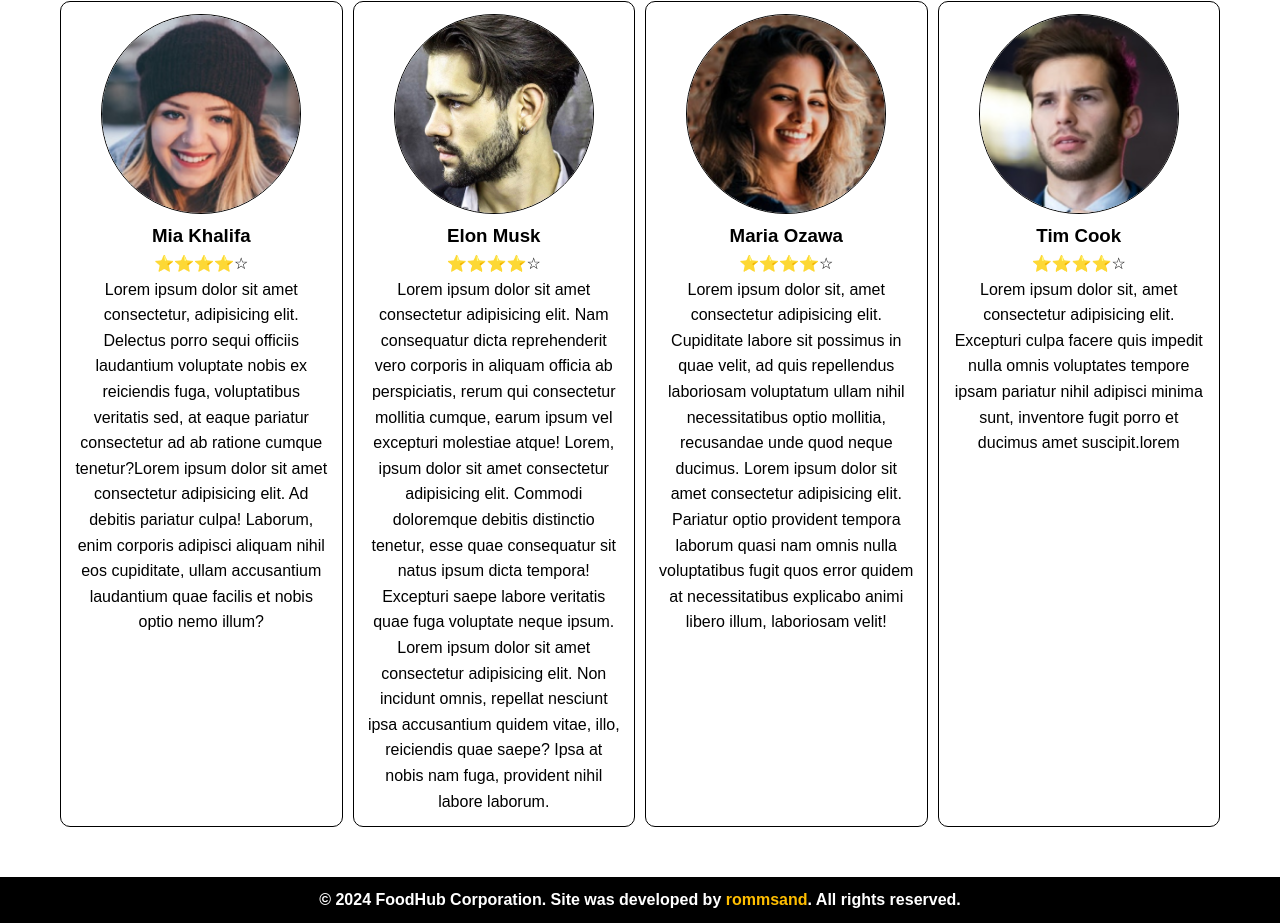
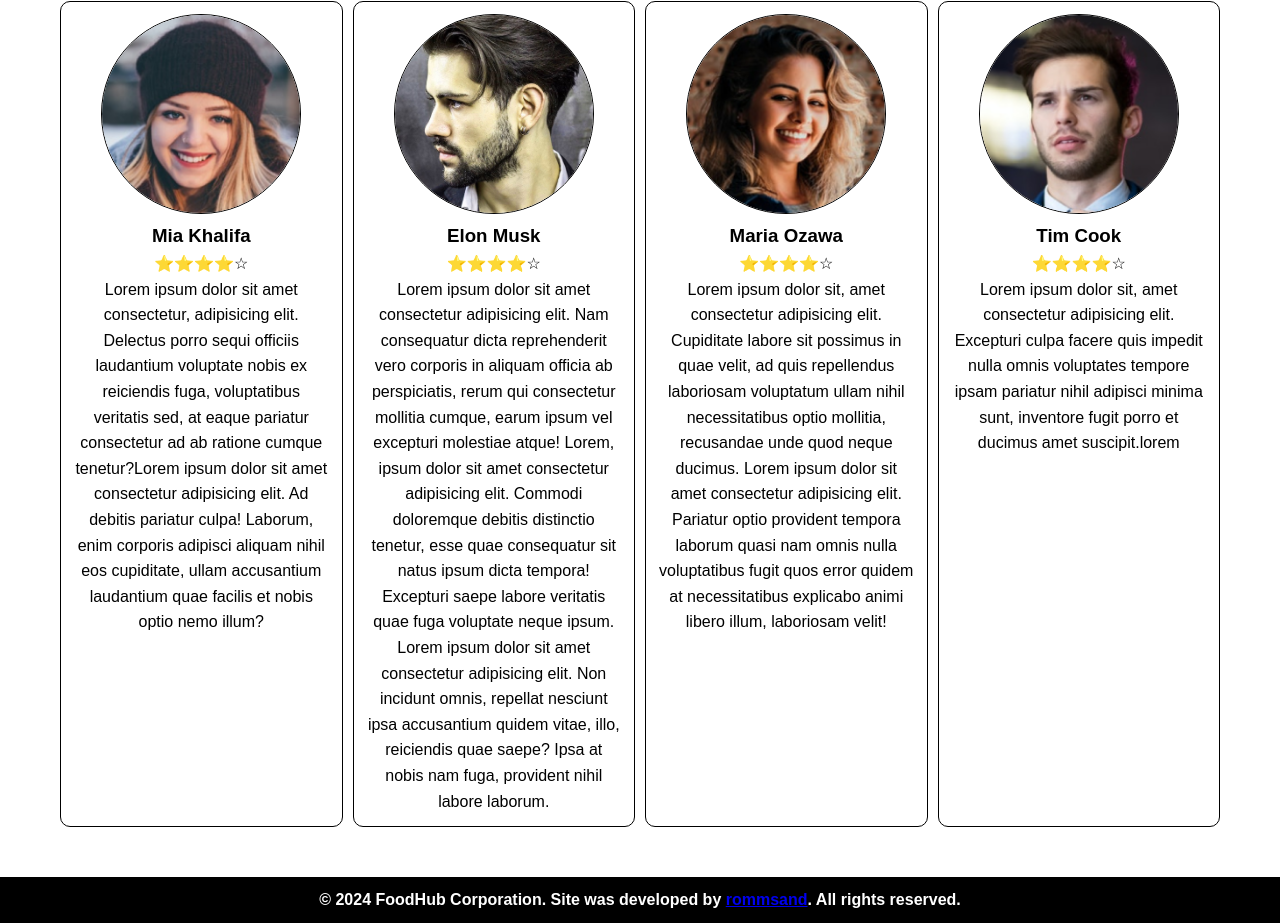
Before and after one commit to rommsand/foodhub, a plain HTML site: page index.html in a window 1280 px wide. Shown: the part 4036-4959 px from the top of the page. Drawn offline with Linux system fonts and the light colour scheme.

Commit message:
Added link to my github page

```diff
--- a/index.html
+++ b/index.html
@@ -255,7 +255,7 @@
 
     <!-- Footer -->
     <footer>
-        <p>&copy; 2024 FoodHub Corporation. Site was developed by <span>rommsand</span>. All rights reserved.</p>
+        <p>&copy; 2024 FoodHub Corporation. Site was developed by <span><a href="https://github.com/rommsand">rommsand</a></span>. All rights reserved.</p>
     </footer>
 
 </body>
```
